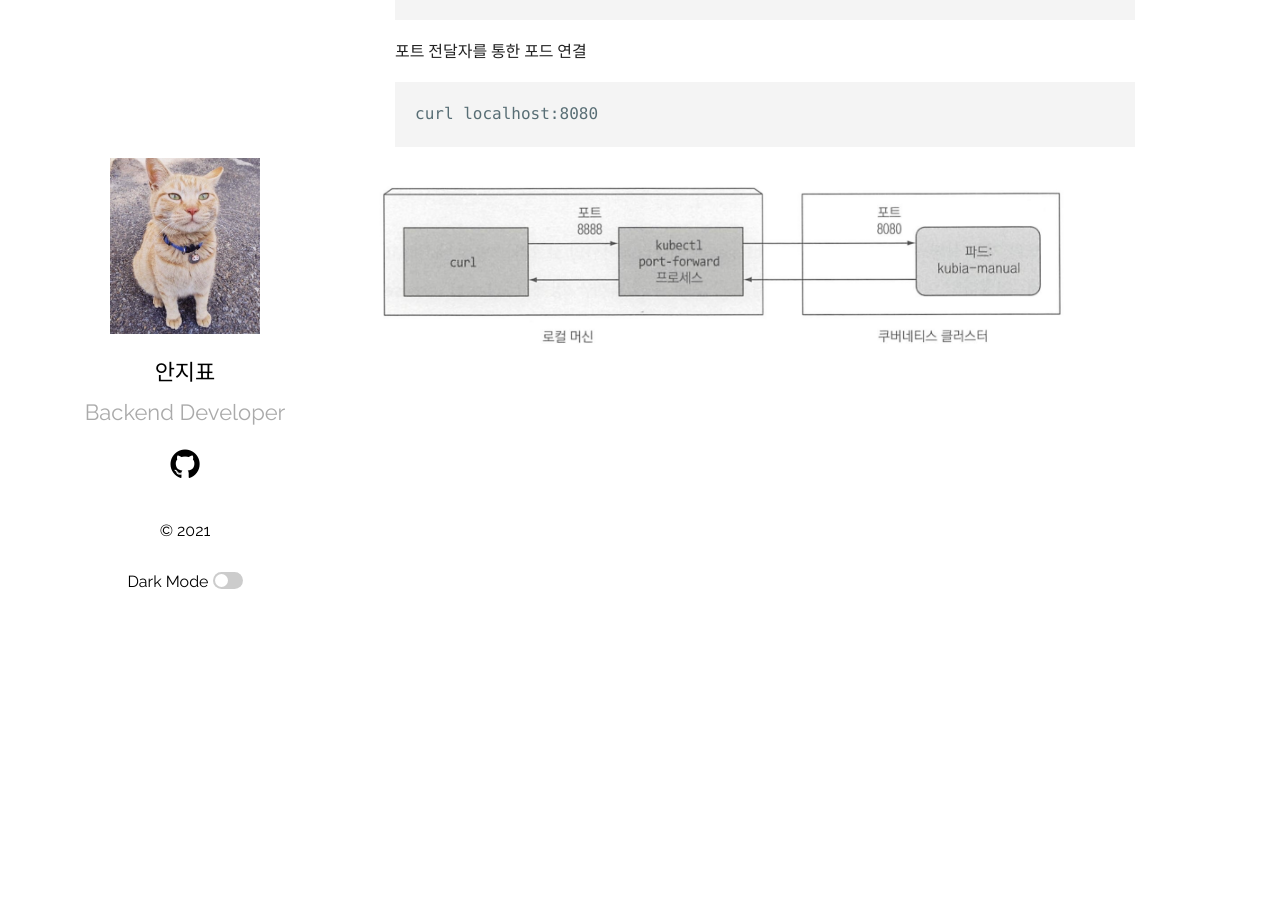
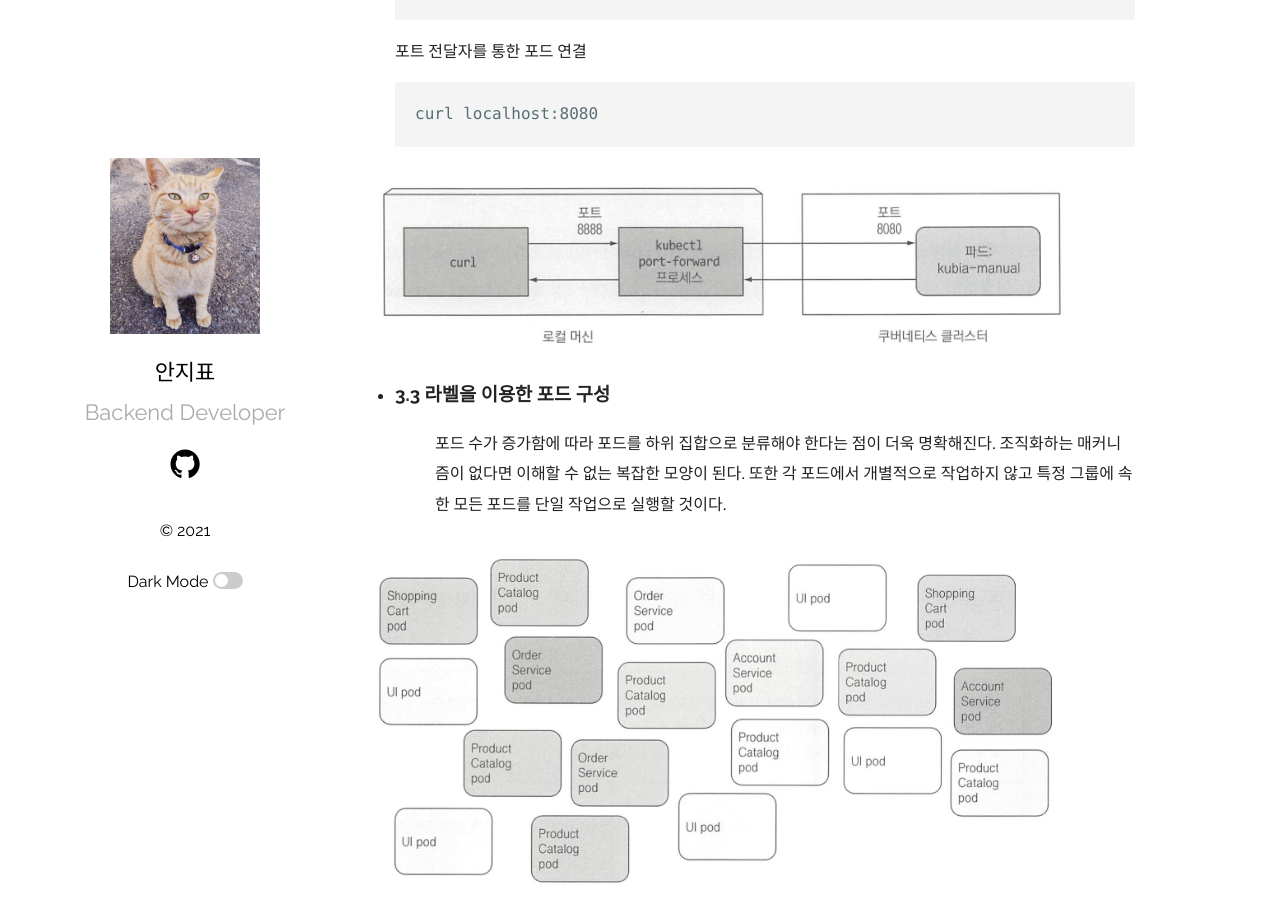
Before and after one commit to ppyong/ppyong.github.io, a Jekyll site: the page built from _posts/2021-09-27-kubernetes-in-action(chapter2~3).md, in a window 1280 px wide and 900 px high, scrolled down 5761 px. Built offline with Jekyll 4.4.1, drawn with Linux system fonts in a browser that asks for light colours.

Commit message:
temp-20210104-1

````diff
--- a/_posts/2021-09-27-kubernetes-in-action(chapter2~3).md
+++ b/_posts/2021-09-27-kubernetes-in-action(chapter2~3).md
@@ -130,3 +130,8 @@ curl localhost:8080
 ```
 
 <img src="/assets/img/kubernetes-in-action-port-forward.png" width="90%">
+
+- ### 3.3 라벨을 이용한 포드 구성
+> 포드 수가 증가함에 따라 포드를 하위 집합으로 분류해야 한다는 점이 더욱 명확해진다. 조직화하는 매커니즘이 없다면 이해할 수 없는 복잡한 모양이 된다. 또한 각 포드에서 개별적으로 작업하지 않고 특정 그룹에 속한 모든 포드를 단일 작업으로 실행할 것이다.
+
+<img src="/assets/img/kubernetes-in-action-label.png" width="90%">
````
